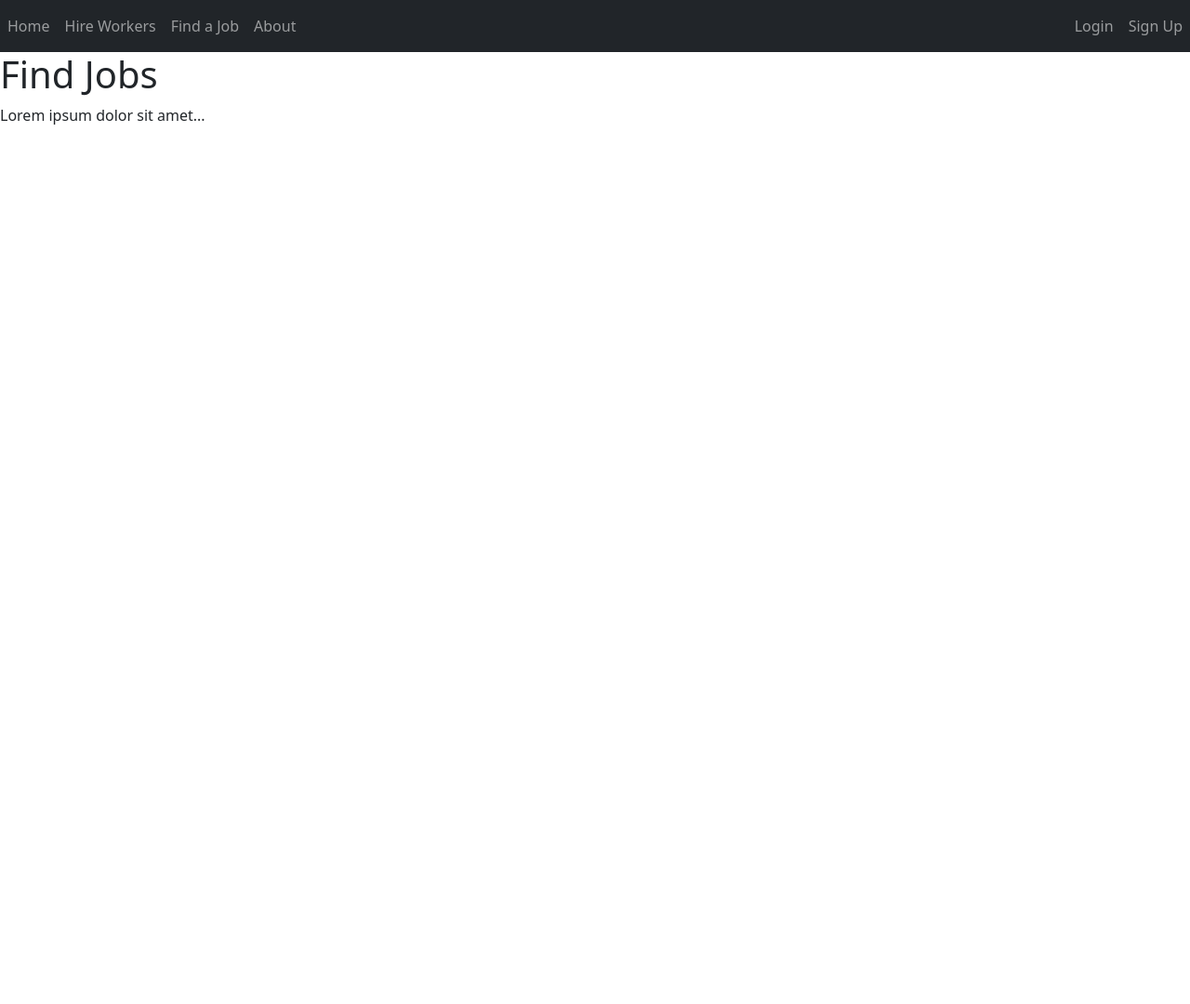
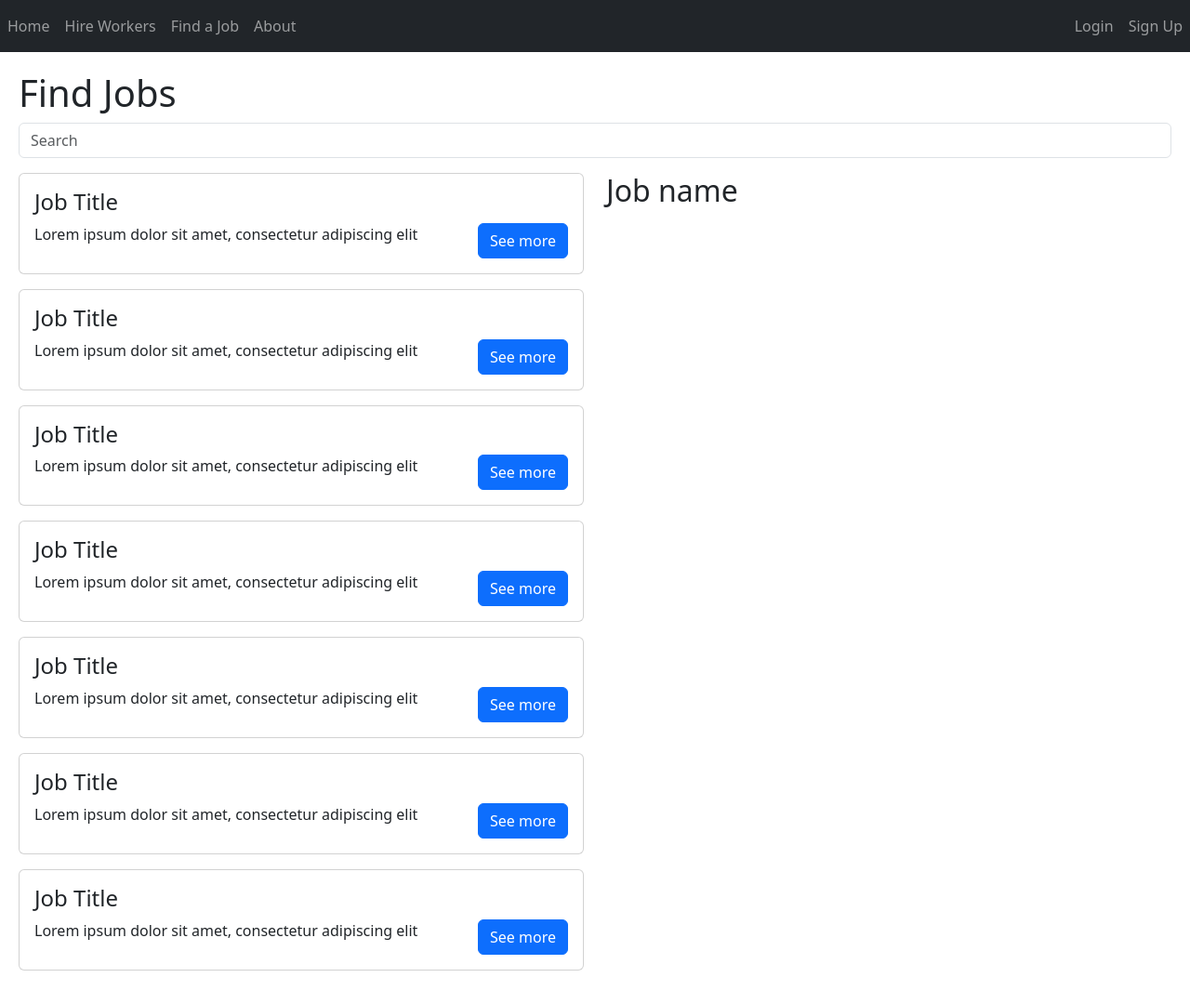
Before and after one commit to rianadb/eng30-HireWired, a Django app: page /jobs/ in a window 1280 px wide. Shown: the whole page at 93% size. Before the commit the page ends 134 px from the top, so only its background shows below. Run offline with Django 5.2, Linux system fonts and the light colour scheme.

Commit message:
feat: add cards for jobs in find job page

```diff
--- a/src/findjob/templates/jobs.html
+++ b/src/findjob/templates/jobs.html
@@ -5,6 +5,134 @@
 {% block content %}
     <div class="body-container">
         <h1>Find Jobs</h1>
-        <p>Lorem ipsum dolor sit amet...</p>
+        <div class="col">
+        <form method="GET">
+            <div class="row mb-3">
+                <div class="col">
+                    <input type="text" name="search" id="search" class="form-control" placeholder="Search">
+                </div>
+            </div>
+        </form>
+        </div>
+        <div class="row">
+            <div class="col job-list container">
+                <div class="card mb-3">
+                    <div class="card-body">
+                        <h4 class="card-title">Job Title</h4>
+                        <div class="row">
+                            <div class="col-sm-9">
+                                <p class="card-text float-start">Lorem ipsum dolor sit amet, consectetur adipiscing elit</p>
+                            </div>
+                            <div class="col-sm-3">
+                                <a href="#" class="btn btn-primary float-end">See more</a>
+                            </div>
+                        </div>
+                    </div>
+                </div>
+
+                <div class="card mb-3">
+                    <div class="card-body">
+                        <h4 class="card-title">Job Title</h4>
+                        <div class="row">
+                            <div class="col-sm-9">
+                                <p class="card-text float-start">Lorem ipsum dolor sit amet, consectetur adipiscing elit</p>
+                            </div>
+                            <div class="col-sm-3">
+                                <a href="#" class="btn btn-primary float-end">See more</a>
+                            </div>
+                        </div>
+                    </div>
+                </div>
+
+                <div class="card mb-3">
+                    <div class="card-body">
+                        <h4 class="card-title">Job Title</h4>
+                        <div class="row">
+                            <div class="col-sm-9">
+                                <p class="card-text float-start">Lorem ipsum dolor sit amet, consectetur adipiscing elit</p>
+                            </div>
+                            <div class="col-sm-3">
+                                <a href="#" class="btn btn-primary float-end">See more</a>
+                            </div>
+                        </div>
+                    </div>
+                </div>
+
+                <div class="card mb-3">
+                    <div class="card-body">
+                        <h4 class="card-title">Job Title</h4>
+                        <div class="row">
+                            <div class="col-sm-9">
+                                <p class="card-text float-start">Lorem ipsum dolor sit amet, consectetur adipiscing elit</p>
+                            </div>
+                            <div class="col-sm-3">
+                                <a href="#" class="btn btn-primary float-end">See more</a>
+                            </div>
+                        </div>
+                    </div>
+                </div>
+
+                <div class="card mb-3">
+                    <div class="card-body">
+                        <h4 class="card-title">Job Title</h4>
+                        <div class="row">
+                            <div class="col-sm-9">
+                                <p class="card-text float-start">Lorem ipsum dolor sit amet, consectetur adipiscing elit</p>
+                            </div>
+                            <div class="col-sm-3">
+                                <a href="#" class="btn btn-primary float-end">See more</a>
+                            </div>
+                        </div>
+                    </div>
+                </div>
+
+                <div class="card mb-3">
+                    <div class="card-body">
+                        <h4 class="card-title">Job Title</h4>
+                        <div class="row">
+                            <div class="col-sm-9">
+                                <p class="card-text float-start">Lorem ipsum dolor sit amet, consectetur adipiscing elit</p>
+                            </div>
+                            <div class="col-sm-3">
+                                <a href="#" class="btn btn-primary float-end">See more</a>
+                            </div>
+                        </div>
+                    </div>
+                </div>
+
+                <div class="card mb-3">
+                    <div class="card-body">
+                        <h4 class="card-title">Job Title</h4>
+                        <div class="row">
+                            <div class="col-sm-9">
+                                <p class="card-text float-start">Lorem ipsum dolor sit amet, consectetur adipiscing elit</p>
+                            </div>
+                            <div class="col-sm-3">
+                                <a href="#" class="btn btn-primary float-end">See more</a>
+                            </div>
+                        </div>
+                    </div>
+                </div>
+
+                <!-- {% for job in jobs %}
+                    <div class="card mb-3">
+                        <div class="card-body">
+                            <h4 class="card-title">{{ job.name }}</h4>
+                            <div class="row">
+                                <div class="col-sm-9">
+                                    <p class="card-text float-start">{{ job.description }}</p>
+                                </div>
+                                <div class="col-sm-3">
+                                    <a href="#" class="btn btn-primary">See more</a>
+                                </div>
+                            </div>
+                        </div>
+                    </div>
+                {% endfor %} -->
+            </div>
+            <div class="col">
+                <h2>Job name</h2>
+            </div>
+        </div>
     </div>
 {% endblock %}
--- a/src/findjob/views.py
+++ b/src/findjob/views.py
@@ -2,4 +2,11 @@ from django.shortcuts import render
 
 # Create your views here.
 def find_jobs_view(request, *args, **kwargs):
-    return render(request, "jobs.html", {})
+    if request.GET.get("job"):
+        ...
+
+    context = {
+        # "form" : form,
+        # "jobs" : jobs,
+    }
+    return render(request, "jobs.html", context)
--- a/src/static/css/style.css
+++ b/src/static/css/style.css
@@ -1,3 +1,8 @@
+.body-container {
+    display: block;
+    margin: 20px;
+}
+
 .form-container {
     display: block;
     margin: 0 auto;
@@ -18,3 +23,8 @@ ul.errors-list {
     color: #dc3545;
     padding-left: 0;
 }
+
+.job-list {
+    max-height: calc(100vh - 200px);
+    overflow-y: auto;
+}
```
